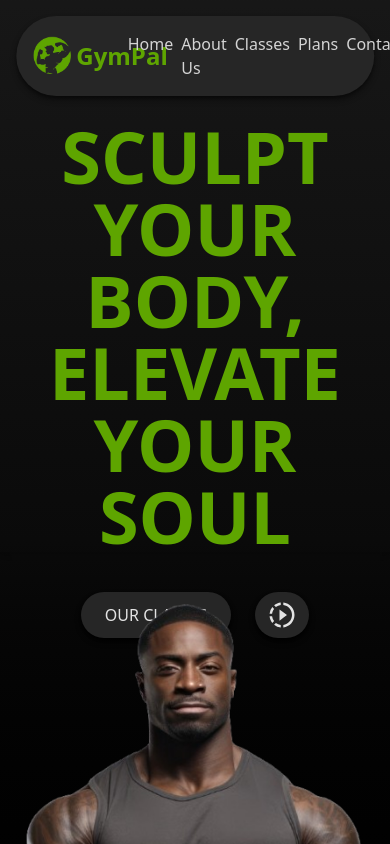
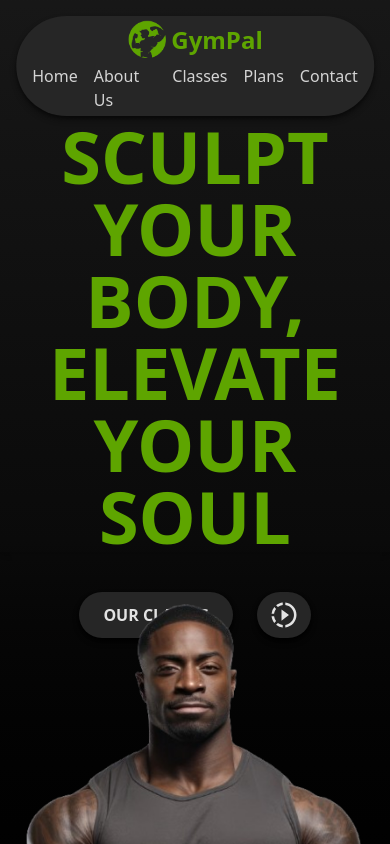
Before and after one commit to michelezedda/gympal, a React (Vite) app: page / in a window 390 px wide. Shown: the top 844 px of the page. Built offline with nearby package versions, Linux system fonts and the light colour scheme.

Commit message:
landing page for mobile completed

```diff
--- a/src/App.jsx
+++ b/src/App.jsx
@@ -1,5 +1,9 @@
 import { Routes, Route } from "react-router-dom";
 import Home from "./Home";
+import About from "./pages/About";
+import Classes from "./pages/Classes";
+import PlansPage from "./pages/PlansPage";
+import Schedule from "./pages/Schedule";
 
 function App() {
   return (
@@ -7,6 +11,10 @@ function App() {
       <Routes>
         <Route path="/" element={<Home />} />
         <Route path="*" element={<Home />} />
+        <Route path="/about" element={<About />} />
+        <Route path="/classes" element={<Classes />} />
+        <Route path="/plans-page" element={<PlansPage />} />
+        <Route path="/schedule" element={<Schedule />} />
       </Routes>
     </>
   );
--- a/src/components/Banner.jsx
+++ b/src/components/Banner.jsx
@@ -6,7 +6,10 @@ function Banner() {
       <div className="flex flex-col place-items-center bg-[url(/media/banner.png)] bg-cover bg-center bg-no-repeat py-30 font-semibold text-2xl">
         <h3>Need a Fitness Trainer?</h3>
         <p>
-          Call <span className="text-lime-600">+1 (123) 456-7890</span>
+          Call{" "}
+          <span className="text-lime-600 font-bold cursor-pointer hover:underline">
+            +1 (123) 456-7890
+          </span>
         </p>
       </div>
     </>
--- a/src/components/Hero.jsx
+++ b/src/components/Hero.jsx
@@ -18,12 +18,12 @@ function Hero() {
             <br />
             ELEVATE YOUR SOUL
           </h1>
-          <div className="flex mt-10 gap-6">
-            <button className="py-2 px-6 rounded-full bg-neutral-800 hover:bg-lime-700 shadow-md shadow-black duration-300 active:scale-98 cursor-pointer">
+          <div className="flex mt-10 gap-6 font-semibold">
+            <button className="py-2 px-6 rounded-full bg-neutral-800 hover:bg-lime-700 hover:text-neutral-950 shadow-md shadow-black duration-300 active:scale-98 cursor-pointer">
               OUR CLASSES
             </button>
             <button
-              className="py-2 px-3 rounded-full bg-neutral-800 hover:bg-lime-700 shadow-md shadow-black duration-300 active:scale-98 cursor-pointer"
+              className="py-2 px-3 rounded-full bg-neutral-800 hover:bg-lime-700 shadow-md hover:text-neutral-950 shadow-black duration-300 active:scale-98 cursor-pointer"
               onClick={handleClick}
             >
               <MdOutlineSlowMotionVideo size="30" />
--- a/src/components/Navbar.jsx
+++ b/src/components/Navbar.jsx
@@ -1,20 +1,30 @@
-import React from "react";
+import { Link } from "react-router-dom";
 
 function Navbar() {
   return (
     <>
-      <div className="fixed top-4 left-1/2 transform -translate-x-1/2 bg-neutral-800 rounded-full p-4 flex items-center justify-between w-full max-w-11/12 shadow-md shadow-neutral-950 z-30">
+      <div className="fixed flex flex-col md:flex-row top-4 left-1/2 transform -translate-x-1/2 bg-neutral-800 rounded-full px-4 py-1 md:py-2 items-center justify-between w-full max-w-11/12 shadow-md shadow-neutral-950 z-30 gap-1">
         <div className="flex items-center gap-1">
           <img src="/media/logo.png" alt="GymPal logo" className="h-10" />
           <span className="text-lime-600 font-bold text-2xl">GymPal</span>
         </div>
         <div>
-          <ul className="flex gap-2 text-neutral-300">
-            <li>Home</li>
-            <li>About Us</li>
-            <li>Classes</li>
-            <li>Plans</li>
-            <li>Contact</li>
+          <ul className="flex gap-4 text-neutral-300">
+            <Link to={"/"}>
+              <li className="cursor-pointer hover:font-semibold">Home</li>
+            </Link>
+            <Link to={"/about"}>
+              <li className="cursor-pointer hover:font-semibold">About Us</li>
+            </Link>
+            <Link to={"/classes"}>
+              <li className="cursor-pointer hover:font-semibold">Classes</li>
+            </Link>
+            <Link to={"/plans-page"}>
+              <li className="cursor-pointer hover:font-semibold">Plans</li>
+            </Link>
+            <Link to={"/schedule"}>
+              <li className="cursor-pointer hover:font-semibold">Contact</li>
+            </Link>
           </ul>
         </div>
       </div>
--- /dev/null
+++ b/src/pages/PlansPage.jsx
@@ -0,0 +1,7 @@
+import React from "react";
+
+function PlansPage() {
+  return <></>;
+}
+
+export default PlansPage;
--- a/src/pages/PricingPage.jsx
+++ /dev/null
@@ -1,7 +0,0 @@
-import React from "react";
-
-function PricingPage() {
-  return <></>;
-}
-
-export default PricingPage;
```
